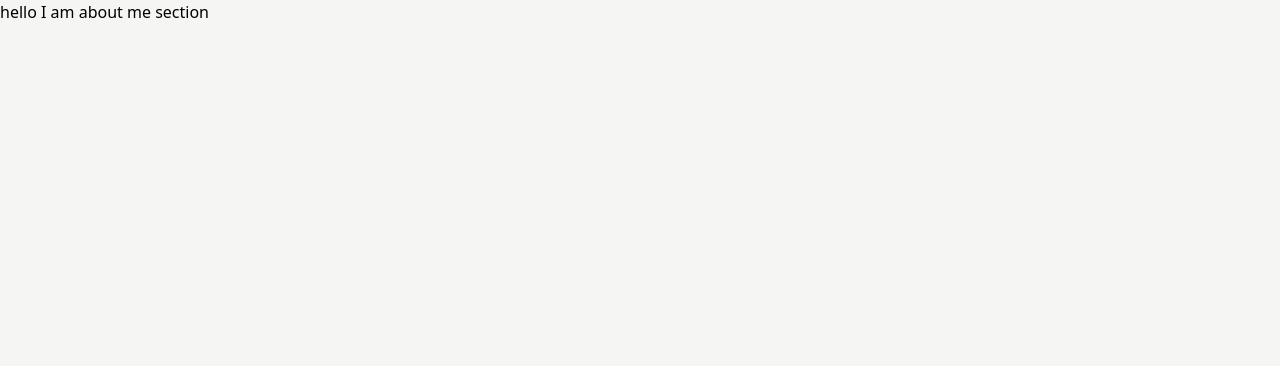
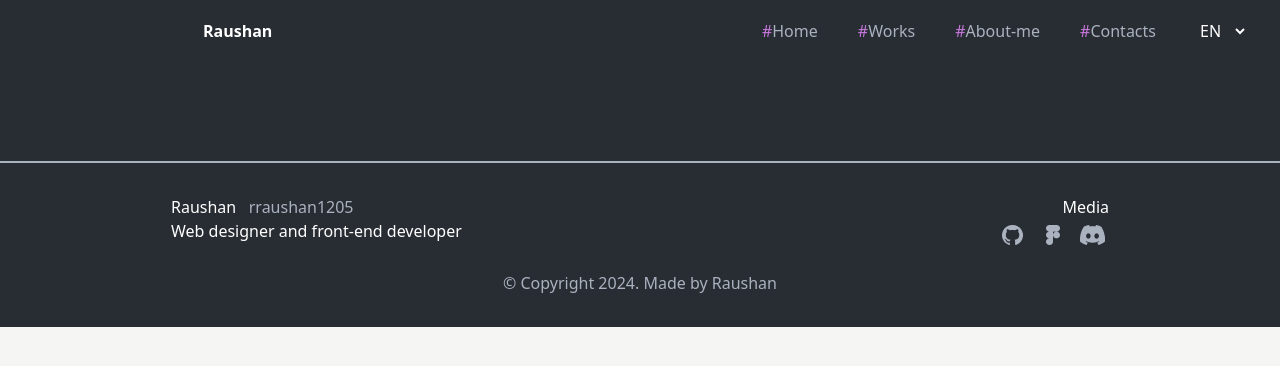
Before and after one commit to rraushan1205/portfolio, a React (Vite) app: page /portfolio.io/about in a window 1280 px wide. Shown: the top 366 px of the page. Built offline with nearby package versions, Linux system fonts and the light colour scheme.

Commit message:
contact section added(with minor changes)

```diff
--- a/src/Aboutme.jsx
+++ b/src/Aboutme.jsx
@@ -1,9 +1,15 @@
 import React from 'react'
+import Navbar from './Navbar'
+import Footer from './Footer'
 
 function Aboutme() {
   return (
     <>
-      hello I am about me section
+      <div className="bg-background">
+        <Navbar/>
+
+        <Footer/>
+      </div>
     </>
   )
 }
--- a/src/Contact.jsx
+++ b/src/Contact.jsx
@@ -41,7 +41,7 @@ function Contact() {
         <img src={dot2} alt=""  className="absolute bottom-[200px] scale-[0.8]"/>
         <div className="flex mt-[47px] text-white text-[24px] lg:text-[32px] mx-[171px]">
           <span className="text-primary">#</span>
-          <div>all media</div>
+          <div>all-media</div>
         </div>
         <div className="mx-[171px] flex text-white mt-5 gap-8">
           <span className="flex">
--- a/src/Footer.jsx
+++ b/src/Footer.jsx
@@ -15,11 +15,11 @@ export default function Footer() {
           </div>
           <div className="flex justify-between">
             <div className="text-white text-wrap">
-              {" "}
+
               Web designer and front-end developer
             </div>
             <div className="flex shrink-0">
-              <img src={media} alt="" />
+              <img src={media} alt=""  className='h-fit'/>
             </div>
           </div>
           <div className="flex justify-center items-center mt-5 text-gray mb-0">
--- a/src/Navbar.jsx
+++ b/src/Navbar.jsx
@@ -10,14 +10,14 @@ export default function Navbar() {
   return (
     <nav className="w-full bg-background h-[61px] px-4 sm:px-8 flex justify-between items-center">
       {/* Logo */}
-      <span className="font-bold text-white ml-[171px]">Raushan</span>
+      <span className="font-bold text-white ml-[50px] sm:ml-[100px] md:ml-[171px]">Raushan</span>
 
       {/* Desktop Menu */}
       <div className="hidden lg:flex gap-10 items-end text-gray">
         <div><span className="text-primary">#</span><Link to="/portfolio.io/">Home</Link></div>
         <div><span className="text-primary">#</span>Works</div>
         <div><span className="text-primary">#</span><Link to="/portfolio.io/about">About-me</Link></div>
-        <div><span className="text-primary">#</span>Contacts</div>
+        <div><span className="text-primary">#</span><Link to="/portfolio.io/contact">Contacts</Link></div>
         <div>
           <select className="bg-transparent text-white" name="lang" id="lang">
             <option value="EN">EN</option>
@@ -40,10 +40,10 @@ export default function Navbar() {
       {/* Mobile Menu */}
       {isOpen && (
         <div className="lg:hidden absolute top-16 left-0 w-full bg-background flex flex-col items-center gap-4 text-gray py-4">
-          <div><span className="text-primary">#</span>Home</div>
+          <div><span className="text-primary">#</span><Link to="/portfolio.io/">Home</Link></div>
           <div><span className="text-primary">#</span>Works</div>
-          <div><span className="text-primary">#</span>About-me</div>
-          <div><span className="text-primary">#</span>Contacts</div>
+          <div><span className="text-primary">#</span><Link to="/portfolio.io/about">About-me</Link></div>
+          <div><span className="text-primary">#</span><Link to="/portfolio.io/contact">Contacts</Link></div>
           <div>
             <select className="bg-transparent text-white" name="lang" id="lang">
               <option value="EN">EN</option>
```
